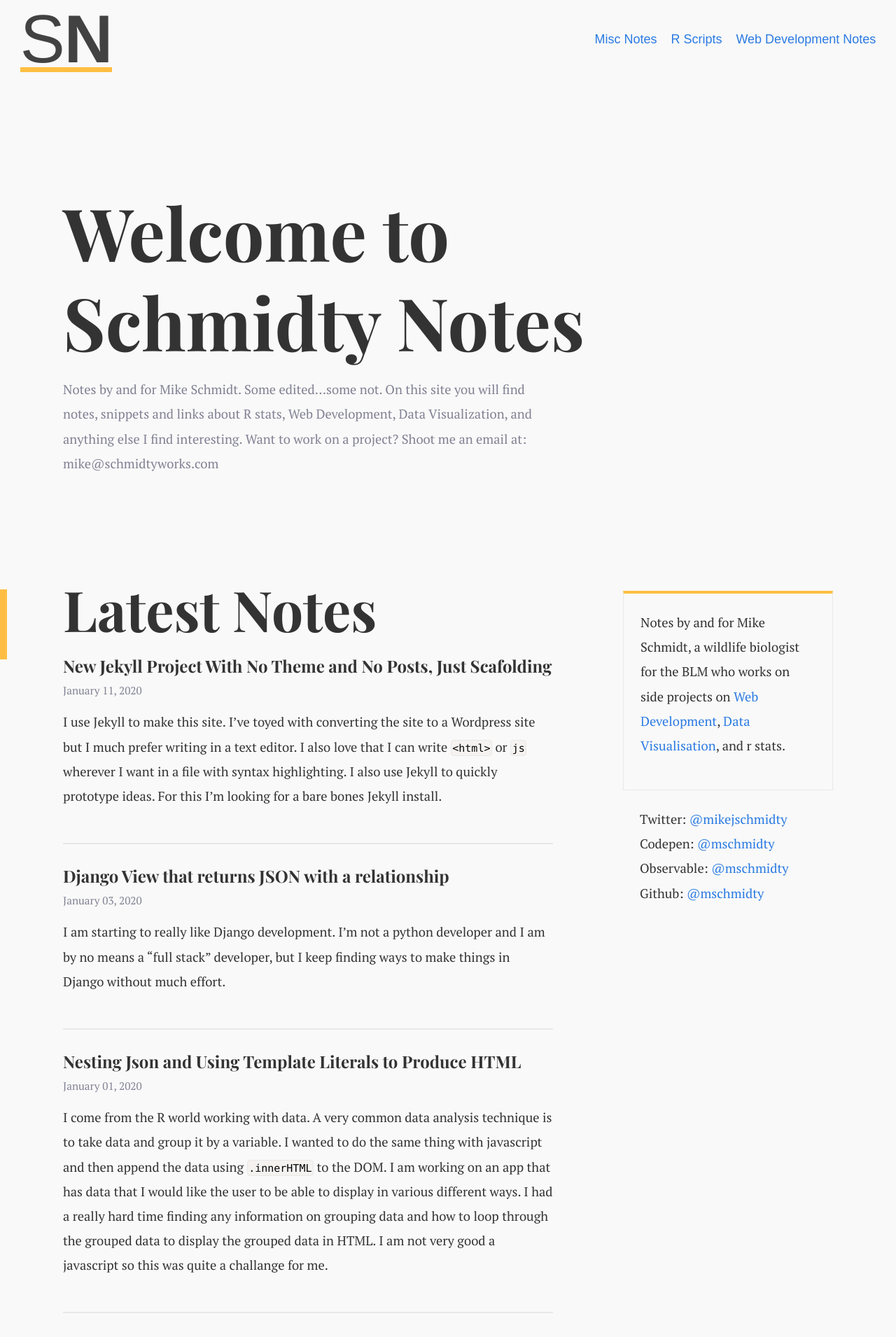
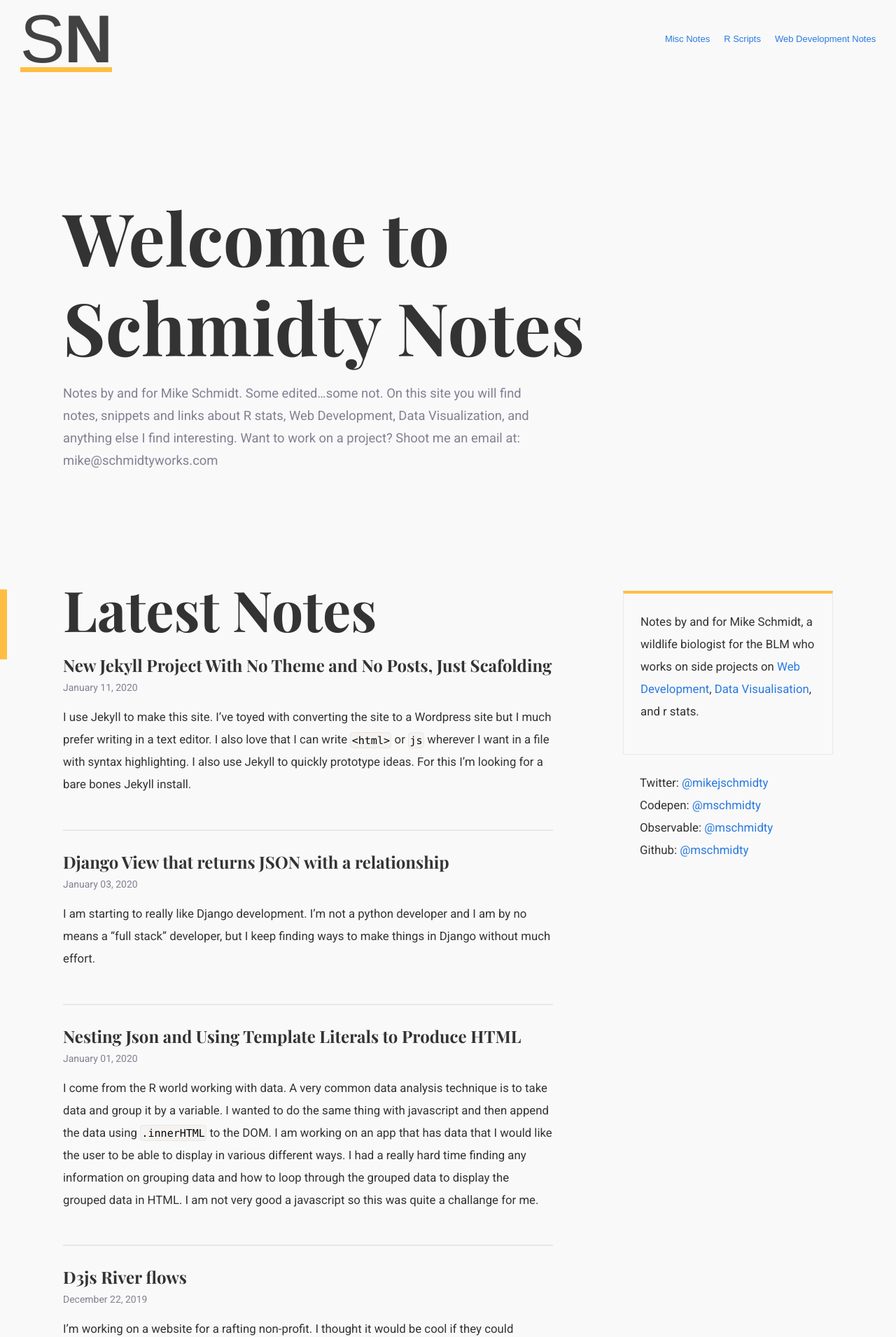
Before and after one commit to mschmidty/bio_notes, a Jekyll site: the page built from index.md, in a window 1280 px wide. Shown: the top 1910 px of the page at 70% size. Built offline with Jekyll 4.4.1, drawn with Linux system fonts in a browser that asks for light colours.

Commit message:
updated fonts

```diff
--- a/_sass/overwrite/text.scss
+++ b/_sass/overwrite/text.scss
@@ -1,17 +1,16 @@
-@import url('https://fonts.googleapis.com/css?family=PT+Serif:400,400i,700,700i&display=swap');
 @import url('https://fonts.googleapis.com/css?family=Playfair+Display:400,700,900&display=swap');
-
+@import url('https://fonts.googleapis.com/css?family=Roboto&display=swap');
 $h-font:"Playfair Display", sans-serif;
 $h2-font:"Playfair Display", sans-serif;
-$b-font: "PT Serif", sans-serif;
-$font-size:1.15rem;
+$b-font: "Roboto", sans-serif;
+$font-size:1.05rem;
 $post-title-size:5rem;
 $body-font-weight:300;
 $header-font-weight:700;
 $header-font-weight-bold:700;
 body{
   font-family:$h-font;
-  font-size:18px;
+  font-size:13px;
   font-weight:$header-font-weight;
   -webkit-text-size-adjust: 100%;
   -webkit-font-feature-settings: "kern" 1;
@@ -59,7 +58,7 @@
 p, ul, ol {
   font-size:$font-size;
   margin-bottom:1.3rem;
-  line-height:2.2rem;
+  line-height:2rem;
   font-weight:$body-font-weight;
 }
 p, li{
```
